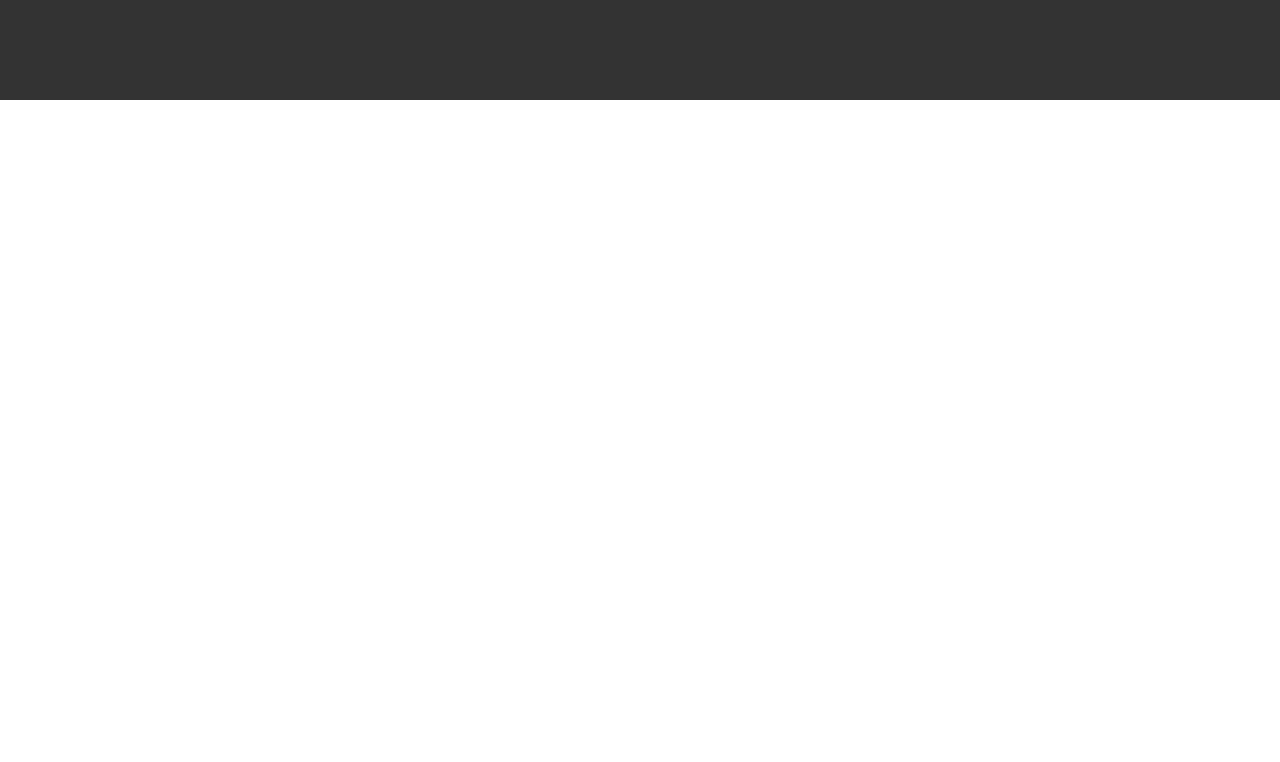
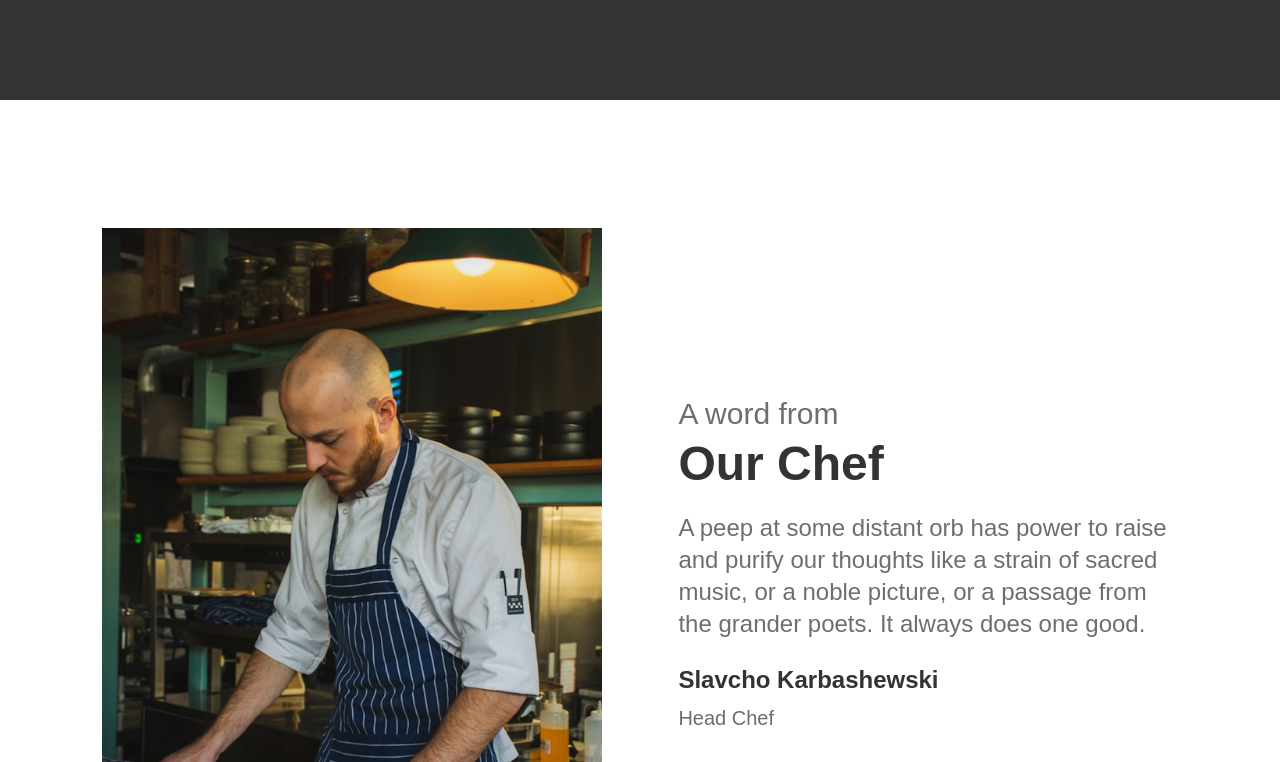
Before and after one commit to TruePadawan/Demeter-Restaurant, a SvelteKit app: page / in a window 1280 px wide. Shown: the part 5098-5860 px from the top of the page. Before the commit the page ends 5198 px from the top, so only its background shows below. Built offline with nearby package versions, Linux system fonts and the light colour scheme; a web font is replaced by a local one.

Commit message:
build OurChef section

```diff
--- /dev/null
+++ b/src/lib/components/sections/OurChef.svelte
@@ -0,0 +1,29 @@
+<script>
+	import ChefImg from '$lib/images/chef.jpg';
+</script>
+
+<div
+	class="flex flex-col gap-4 px-[2vw] py-[4vw] lg:flex-row lg:items-center lg:gap-x-[6vw] lg:px-[8vw] lg:py-[10vw]"
+>
+	<img src={ChefImg} alt="Chef Slavcho" class="max-h-[600px] object-cover lg:flex-1 object-top" />
+	<div class="flex flex-col gap-2 lg:flex-1">
+		<p class="text-3xl text-primary">A word from</p>
+		<p class="text-5xl font-bold text-secondary">Our Chef</p>
+		<p class="my-4 text-2xl text-primary">
+			A peep at some distant orb has power to raise and purify our thoughts like a strain of sacred
+			music, or a noble picture, or a passage from the grander poets. It always does one good.
+		</p>
+        <div>
+            <p class="font-bold text-secondary text-2xl">Slavcho Karbashewski</p>
+            <p class="text-primary text-xl mt-2">Head Chef</p>
+        </div>
+	</div>
+</div>
+
+<style>
+	@media screen and (min-width: 1024px) {
+		img {
+			max-height: calc(100vh - 10vw);
+		}
+	}
+</style>
--- a/src/routes/+page.svelte
+++ b/src/routes/+page.svelte
@@ -7,6 +7,7 @@
 	import UpcomingEvents from '$lib/components/sections/UpcomingEvents.svelte';
 	import Gallery from '$lib/components/sections/Gallery.svelte';
 	import AboutUs from '$lib/components/sections/AboutUs.svelte';
+	import OurChef from '$lib/components/sections/OurChef.svelte';
 
 	let menuIsOpen = false;
 
@@ -45,6 +46,7 @@
 <UpcomingEvents />
 <Gallery />
 <AboutUs />
+<OurChef />
 
 <style>
 	:global(body) {
```
